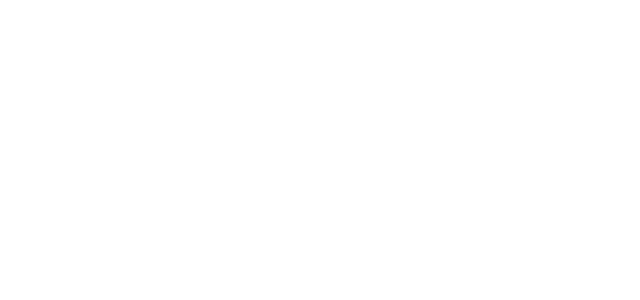
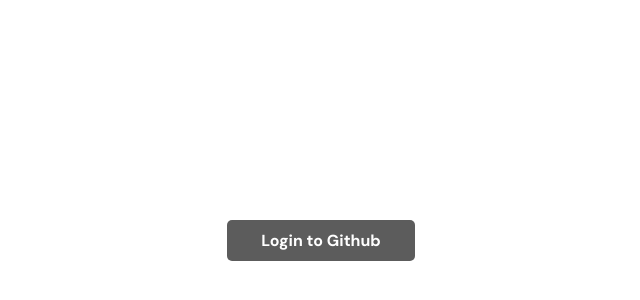
Before and after one commit to MineiToshio/github-search, a React app: page / in a window 1280 px wide. Shown: the part 140-440 px from the top of the page, without its empty margins (319-959 px from the left). Built offline with nearby package versions, Linux system fonts and the light colour scheme.

Commit message:
feat: added login page

```diff
--- a/package.json
+++ b/package.json
@@ -19,6 +19,7 @@
     "@types/node": "^16.3.3",
     "@types/react": "^17.0.14",
     "@types/react-dom": "^17.0.9",
+    "@types/react-router-dom": "^5.1.8",
     "@types/styled-components": "^5.1.11",
     "@typescript-eslint/eslint-plugin": "^4.28.4",
     "@typescript-eslint/parser": "^4.28.4",
@@ -38,6 +39,7 @@
   "dependencies": {
     "react": "^17.0.2",
     "react-dom": "^17.0.2",
+    "react-router-dom": "^5.2.0",
     "styled-components": "^5.3.0"
   }
 }
--- a/src/App.tsx
+++ b/src/App.tsx
@@ -1,8 +1,21 @@
 import React from 'react';
+import {
+  BrowserRouter as Router,
+  Switch,
+  Route,
+} from 'react-router-dom';
 import GlobalStyles from './styles/GlobalStyles';
+import { Login } from './pages';
 
 const App = () => (
-  <GlobalStyles />
+  <Router>
+    <GlobalStyles />
+    <Switch>
+      <Route path="/">
+        <Login />
+      </Route>
+    </Switch>
+  </Router>
 );
 
 export default App;
--- a/src/core/Button/styles.ts
+++ b/src/core/Button/styles.ts
@@ -6,4 +6,5 @@
   padding: 10px 34px;
   border-radius: 5px;
   border: none;
+  cursor: pointer;
 `;
--- /dev/null
+++ b/src/pages/Login/index.tsx
@@ -0,0 +1,18 @@
+import React from 'react';
+import { Container } from './styles';
+import { Button } from '../../core';
+
+const Login = () => {
+  // TODO: Add Github login
+  const onLogin = () => {
+
+  };
+
+  return (
+    <Container>
+      <Button text="Login to Github" onClick={onLogin} />
+    </Container>
+  );
+};
+
+export default Login;
--- /dev/null
+++ b/src/pages/Login/styles.ts
@@ -0,0 +1,8 @@
+import styled from 'styled-components';
+
+export const Container = styled.div`
+  width: 100%;
+  display: flex;
+  justify-content: center;
+  padding-top: 360px;
+`;
--- /dev/null
+++ b/src/pages/index.ts
@@ -0,0 +1,5 @@
+import Login from './Login';
+
+export {
+  Login,
+};
--- a/webpack.config.js
+++ b/webpack.config.js
@@ -7,6 +7,7 @@
   plugins: [
     new HtmlWebpackPlugin({
       template: 'src/index.html',
+      publicPath: '/',
     }),
   ],
   resolve: {
@@ -26,5 +27,6 @@
   },
   devServer: {
     port: 3000,
+    historyApiFallback: true,
   },
 };
```
Also changed, not shown: 1 other file (tests, documents, lock files or other folders).
